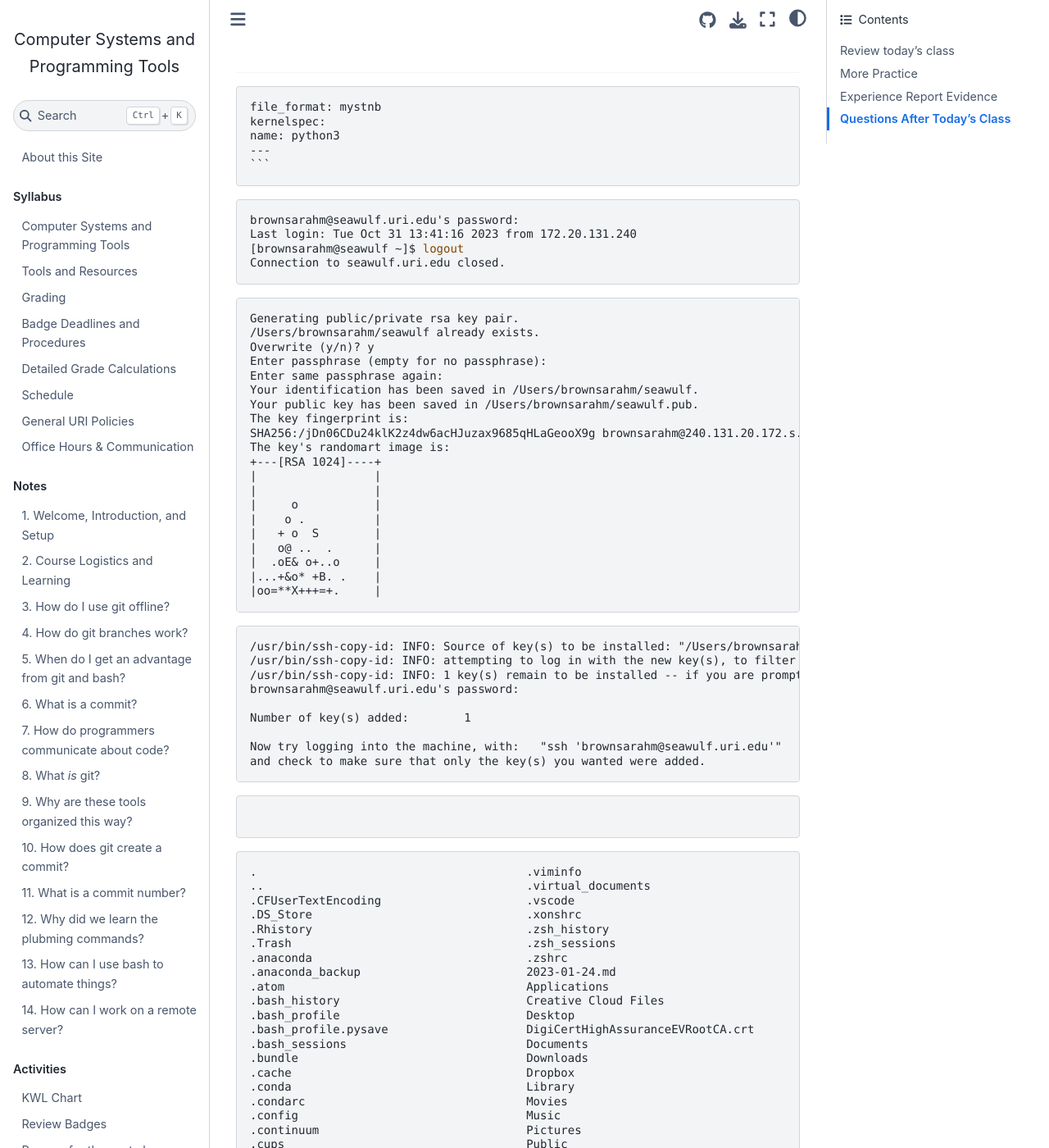
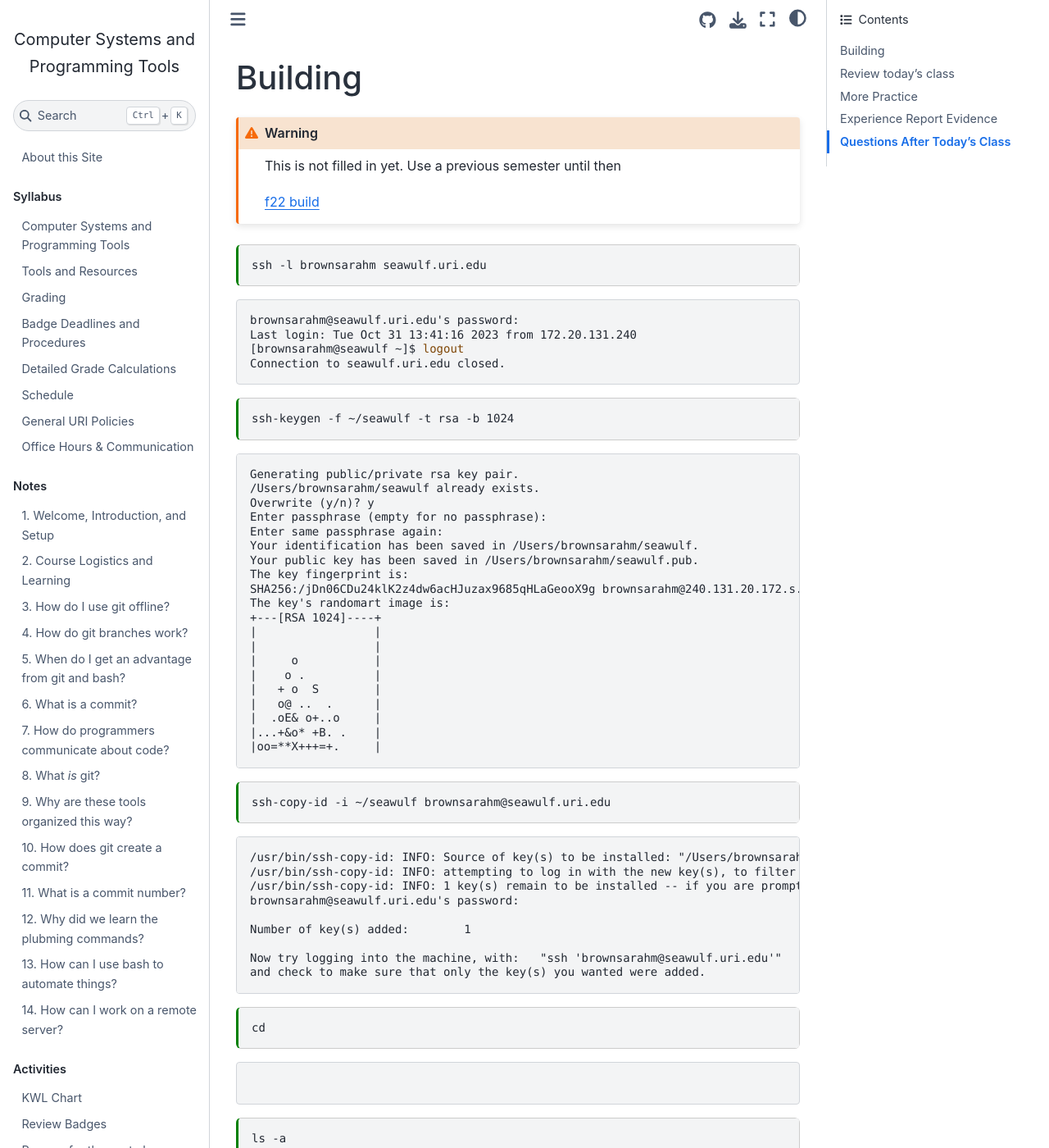
Before and after one commit to introcompsys/fall2023, a Jupyter Book: the page built from notes/2023-11-02.md, in a window 1280 px wide and 1400 px high. Shown: the whole window at 82% size. Built offline with Jupyter Book 1.0.4 settings and Sphinx 7.4.7 and the Sphinx Book theme 1.1.4, drawn with Linux system fonts in a browser that asks for light colours; pages that are not in the unit, such as notebooks, are missing from menus; some of the changed text lies outside the part shown.

Commit message:
notes warning

````diff
--- a/notes/2023-11-02.md
+++ b/notes/2023-11-02.md
@@ -1,9 +1,17 @@
 ---
-    file_format: mystnb
-    kernelspec:
-    name: python3
-    ---
-    ```
+file_format: mystnb
+kernelspec:
+     name: python3
+---
+
+## Building
+
+
+```{warning}
+This is not filled in yet. Use a previous semester until then
+
+[f22 build](https://introcompsys.github.io/fall2022/notes/2022-10-31.html)
+```
 
 
 ```{code-cell} bash
````
